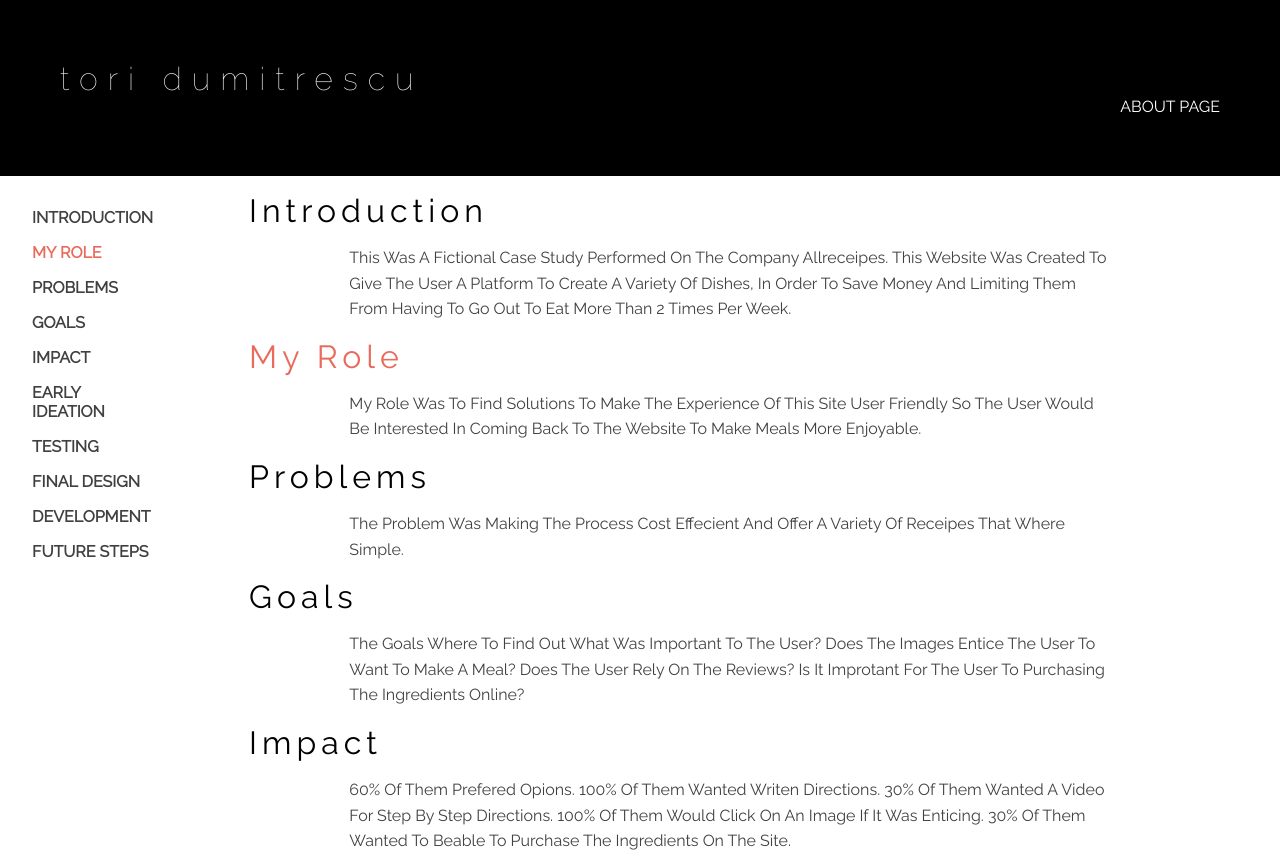
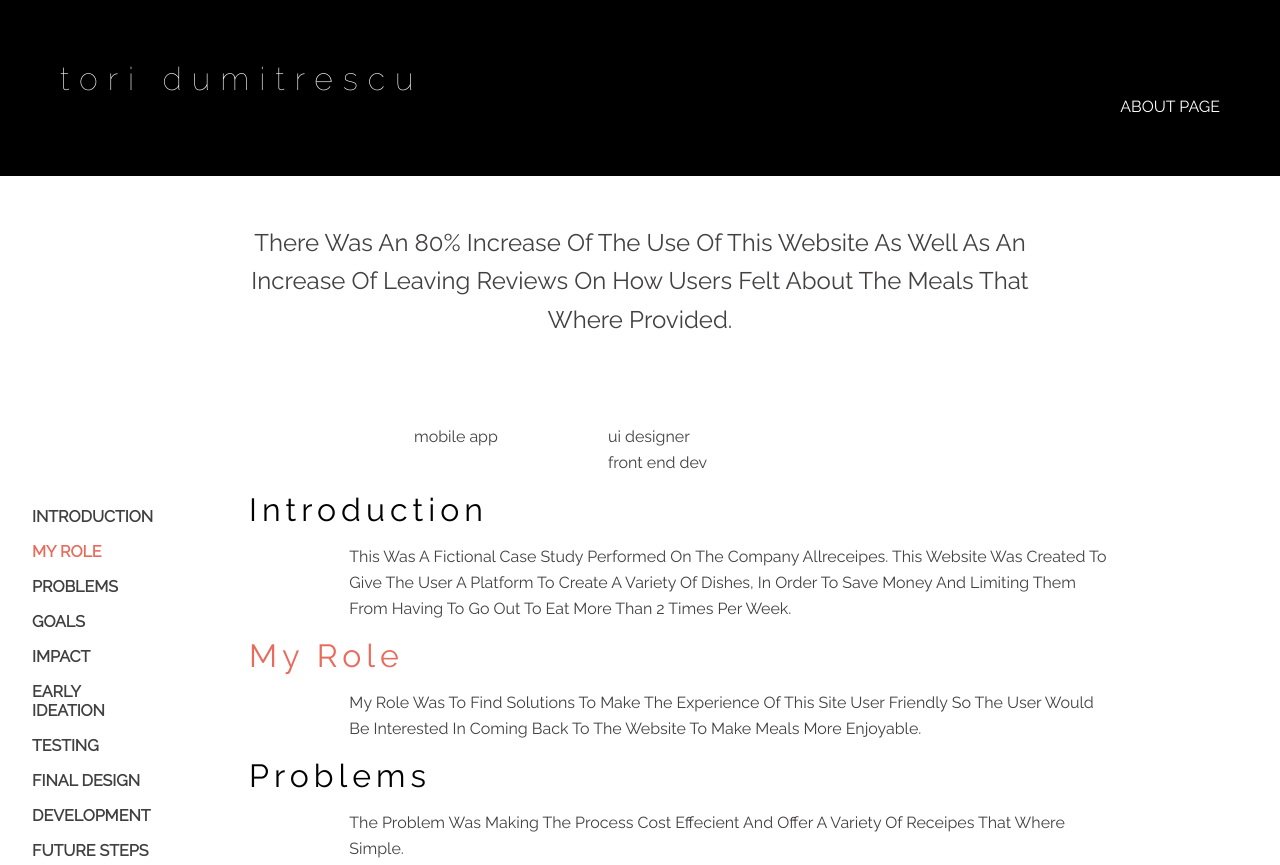
Before and after one commit to toridAM/tdportfolio, a plain HTML site: page csrecipes.html in a window 1280 px wide. Shown: the top 865 px of the page. Drawn offline with Linux system fonts and the light colour scheme.

Commit message:
Update csrecipes.html

```diff
--- a/csrecipes.html
+++ b/csrecipes.html
@@ -17,6 +17,20 @@
 
 
 <!--         <div class="intro" id="home"></div> -->
+        <p class="solution">there was an 80% increase of the use of this website as well as an increase of leaving
+            reviews on how users felt about the meals that
+            where provided.</p>
+            <div class="container-time">
+       <div class="timeline">
+        <h1>platform</h1>
+        <p>mobile app</p>
+       </div>
+        <div class="job">
+        <h1>myrole</h1>
+        <p>ui designer</p>
+        <p>front end dev</p>
+        </div>
+            </div>
         <div class="container">
         <div class="sidenav">
             <ul>
```
